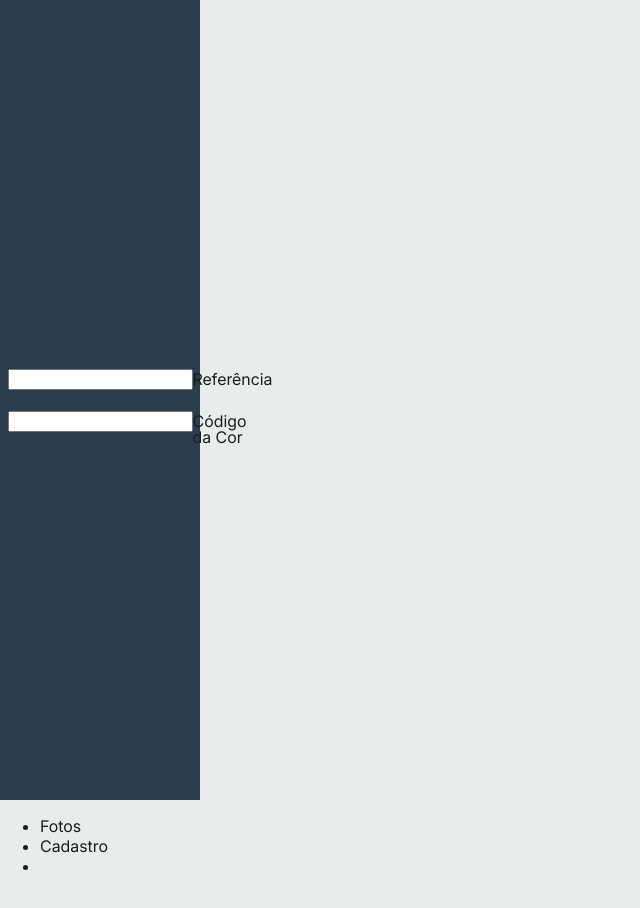
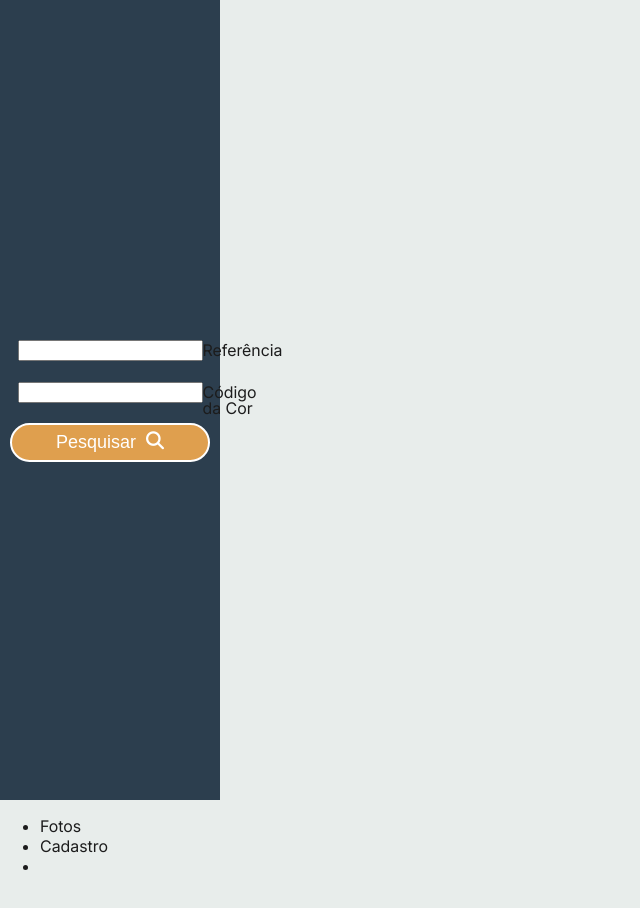
Before and after one commit to Larand26/Aminus, a React (Vite) app: page /#/fotos in a window 1280 px wide. Shown: the top 908 px of the page, without its empty margins (0-640 px from the left). Built offline with nearby package versions, Linux system fonts and the light colour scheme; sample sign-in values are in the browser's storage.

Commit message:
style: faz a barra lateral de produtos

```diff
--- a/src/components/BarraLateral.jsx
+++ b/src/components/BarraLateral.jsx
@@ -1,7 +1,14 @@
+import SearchButton from "./SearchButton";
+
 import "../styles/barra-lateral.css";
 
 const BarraLateral = (props) => {
-  return <div className="barra-lateral">{props.children}</div>;
+  return (
+    <div className="barra-lateral">
+      {props.children}
+      {props.search && <SearchButton />}
+    </div>
+  );
 };
 
 export default BarraLateral;
--- /dev/null
+++ b/src/components/SearchButton.jsx
@@ -0,0 +1,12 @@
+import "../styles/search-button.css";
+
+const SearchButton = () => {
+  return (
+    <button className="search-button">
+      <span>Pesquisar</span>
+      <i className="fas fa-search"></i>
+    </button>
+  );
+};
+
+export default SearchButton;
--- a/src/pages/Produtos.jsx
+++ b/src/pages/Produtos.jsx
@@ -5,16 +5,31 @@ import BarraLateral from "../components/BarraLateral";
 import InputLabel from "../components/InputLabel";
 
 const Produtos = () => {
+  // Estados dos inputs
   const [codFabricante, setCodFabricante] = useState("");
+  const [codInterno, setCodInterno] = useState("");
+  const [codBarras, setCodBarras] = useState("");
+  const [nome, setNome] = useState("");
   return (
     <>
       <NavBar />
-      <BarraLateral>
+      <BarraLateral search={true}>
         <InputLabel
           label="Cod Fabricante"
           value={codFabricante}
           onChange={setCodFabricante}
         />
+        <InputLabel
+          label="Cod Interno"
+          value={codInterno}
+          onChange={setCodInterno}
+        />
+        <InputLabel
+          label="Cod Barras"
+          value={codBarras}
+          onChange={setCodBarras}
+        />
+        <InputLabel label="Nome" value={nome} onChange={setNome} />
       </BarraLateral>
       <div className="content"></div>
     </>
--- a/src/styles/barra-lateral.css
+++ b/src/styles/barra-lateral.css
@@ -7,4 +7,5 @@
   background-color: var(--cor-primaria);
   width: 200px;
   height: 100vh;
+  padding: 0 10px;
 }
--- /dev/null
+++ b/src/styles/search-button.css
@@ -0,0 +1,19 @@
+.search-button {
+  width: 100%;
+  box-sizing: border-box;
+  border-radius: 50px;
+  border: 2px solid var(--cor-branco);
+  background-color: var(--cor-amarelo);
+  color: var(--cor-branco);
+  padding: 7px;
+  display: flex;
+  justify-content: center;
+  gap: 10px;
+  font-size: 18px;
+  cursor: pointer;
+  transition: filter 0.3s;
+}
+
+.search-button:hover {
+  filter: brightness(0.9);
+}
```
